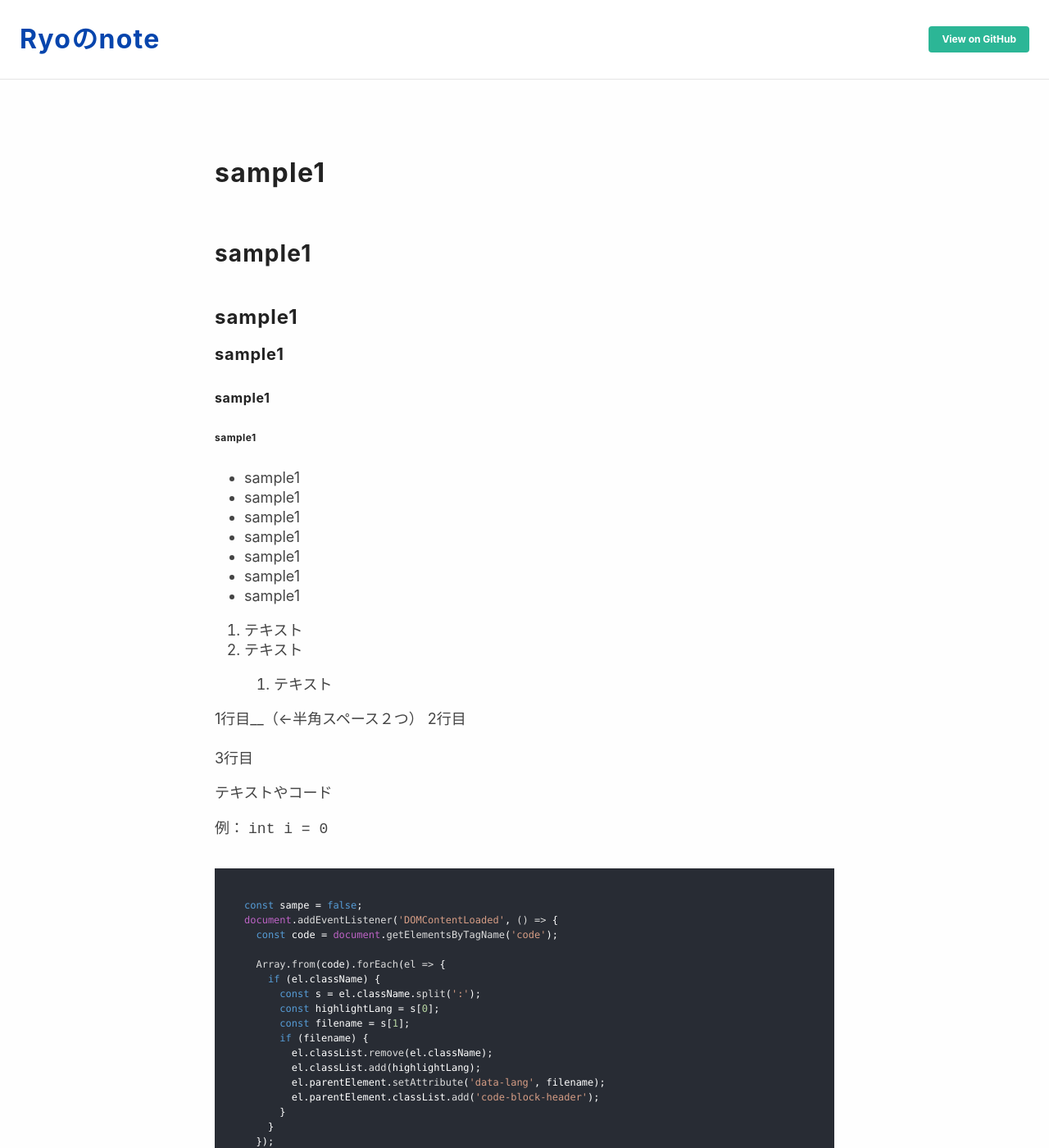
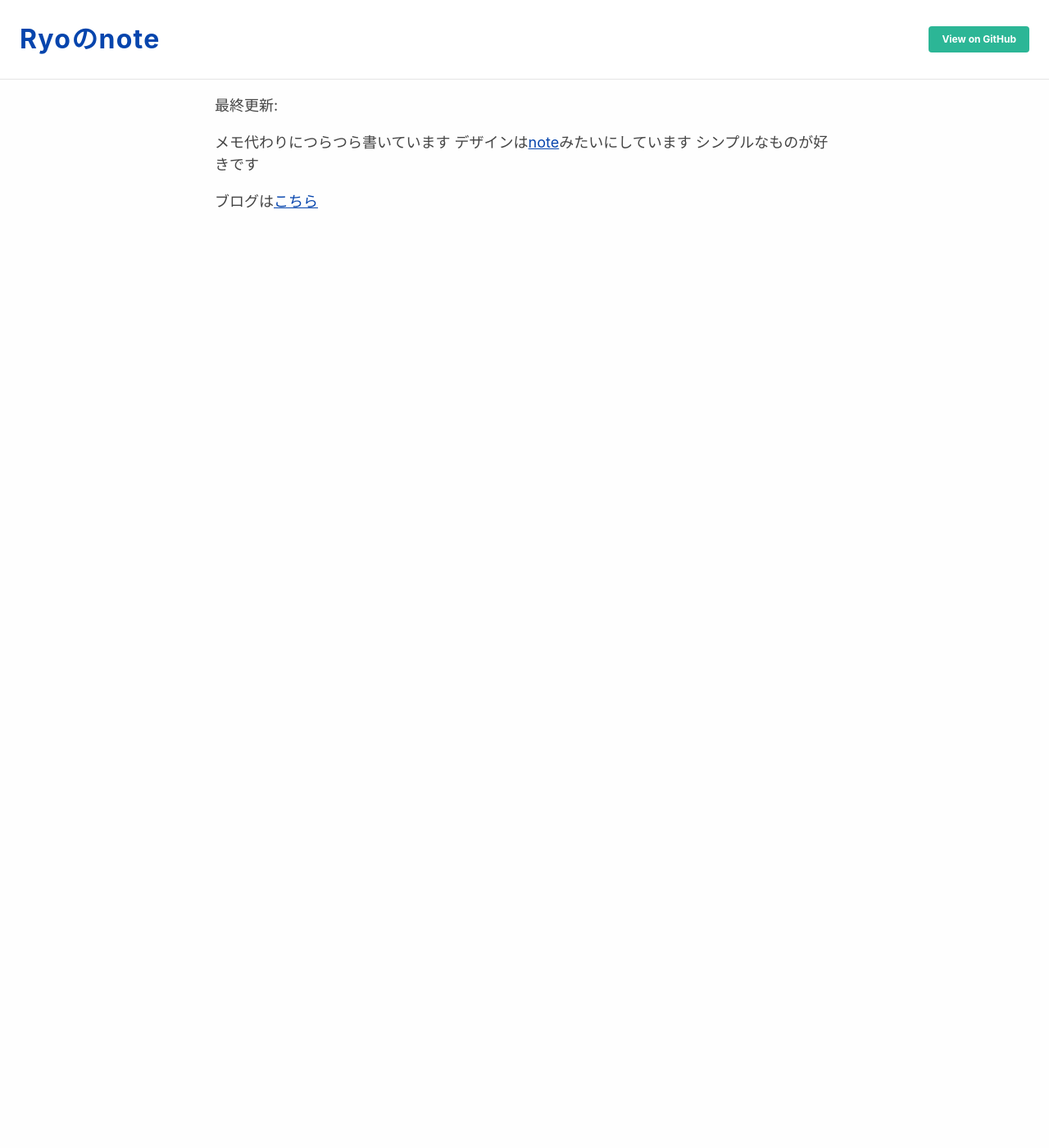
Before and after one commit to ryo034/note, a Jekyll site: the page built from README.md, in a window 1280 px wide and 1400 px high. Shown: the whole window at 82% size. Built offline with Jekyll 4.4.1, drawn with Linux system fonts in a browser that asks for light colours; nearby versions of some CDN libraries; our own code applies the rules of GitHub Pages for plain Markdown files; some of the changed text lies outside the part shown.

Commit message:
記事を追加

````diff
--- a/README.md
+++ b/README.md
@@ -1,78 +1,5 @@
-# sample1
-## sample1
-### sample1
-#### sample1
-##### sample1
-###### sample1
+メモ代わりにつらつら書いています
+デザインは[note](https://note.com/)みたいにしています
+シンプルなものが好きです
 
-- sample1
-- sample1
-- sample1
-
-* sample1
-* sample1
-* sample1
-* sample1
-
-
-1. テキスト
-2. テキスト
-    3. テキスト
-
-1行目__（←半角スペース２つ）
-2行目
-<br>
-<br>
-3行目
-
-`テキストやコード`
-
-例： `int i = 0`
-
-```js:sample.md
-const sampe = false;
-document.addEventListener('DOMContentLoaded', () => {
-  const code = document.getElementsByTagName('code');
-
-  Array.from(code).forEach(el => {
-    if (el.className) {
-      const s = el.className.split(':');
-      const highlightLang = s[0];
-      const filename = s[1];
-      if (filename) {
-        el.classList.remove(el.className);
-        el.classList.add(highlightLang);
-        el.parentElement.setAttribute('data-lang', filename);
-        el.parentElement.classList.add('code-block-header');
-      }
-    }
-  });
-});
-```
-
-例：[Qiita](http://qiita.com/)
-
-> テキスト
->> テキスト
-
-例： ![qiita-square.png](https://qiita-image-store.s3.amazonaws.com/0/126861/90386757-fd96-8ba6-3477-485669713c55.png "qiita-square")
-
-例： <img width="200" alt="qiita-square" src="https://qiita-image-store.s3.amazonaws.com/0/126861/90386757-fd96-8ba6-3477-485669713c55.png">
-
-|a|b|c|
-|-|-|-|
-|a1|b1|c1|
-
-<font color="Red">テキスト</font>
-
-**テキスト**
-
-*テキスト*
-
-~~テキスト~~
-
-***
-
-[^1]: 注釈内容
-
-例： \`インライン表示されなくなる`
+ブログは[こちら](https://inokawablog.org/)
--- a/_layouts/default.html
+++ b/_layouts/default.html
@@ -1,5 +1,6 @@
 <!DOCTYPE html>
 <html>
+
 <head>
   <meta charset="utf-8" />
   <meta http-equiv="X-UA-Compatible" content="chrome=1" />
@@ -9,9 +10,14 @@
   <script src="https://cdnjs.cloudflare.com/ajax/libs/highlight.js/9.15.10/highlight.min.js"></script>
   <script>hljs.initHighlightingOnLoad();</script>
 
-    <script src="/assets/scripts/myscript.js"></script>
   <title>{{ page.title }} - ryo の note</title>
 </head>
+
+{% if page.lastmod %}
+{% assign lastmod = page.lastmod %}
+{% else %}
+{% assign lastmod = page.date %}
+{% endif %}
 
 <body>
 
@@ -24,12 +30,8 @@
       </h1>
       <nav class="navbarTop__nav">
         <div class="navbarTop__navItem">
-            <a
-              href="https://note.com/signup?redirectPath=%2Fatsumimaiko%2Fn%2Fn642afcf1cf5b"
-              target="_self"
-              data-disable-focus="false"
-              class="a_button"
-            >
+          <a href="https://note.com/signup?redirectPath=%2Fatsumimaiko%2Fn%2Fn642afcf1cf5b" target="_self"
+            data-disable-focus="false" class="a_button">
             <div class="a_button__inner">View on GitHub</div>
           </a>
         </div>
@@ -39,8 +41,12 @@
 
   <div class="container">
     <section class="main_content">
+      <span>最終更新:
+        <time itemprop="dateModified" datetime="{{ lastmod }}">{{ lastmod }}</time>
+      </span>
       <div id="markdown">{{ content }}</div>
     </section>
   </div>
 </body>
+
 </html>
--- a/assets/scripts/myscript.js
+++ /dev/null
@@ -1,17 +0,0 @@
-document.addEventListener('DOMContentLoaded', () => {
-  const code = document.getElementsByTagName('code');
-
-  Array.from(code).forEach(el => {
-    if (el.className) {
-      const s = el.className.split(':');
-      const highlightLang = s[0];
-      const filename = s[1];
-      if (filename) {
-        el.classList.remove(el.className);
-        el.classList.add(highlightLang);
-        el.parentElement.setAttribute('data-lang', filename);
-        el.parentElement.classList.add('code-block-header');
-      }
-    }
-  });
-});
--- a/assets/styles/stylesheet.css
+++ b/assets/styles/stylesheet.css
@@ -11,7 +11,7 @@ html {
 body {
   width: 100%;
   font-size: 12px;
-  line-height: 1.5em;
+  line-height: 1.5;
   color: #444;
   background: #fefefe;
   padding: 0;
````
Also changed, not shown: like-articles.md (added, +98 -0 lines), mac-setup.md (added, +132 -0 lines), sample.md (deleted, +0 -15 lines). Lines whose indentation alone changed are shown as unchanged.
